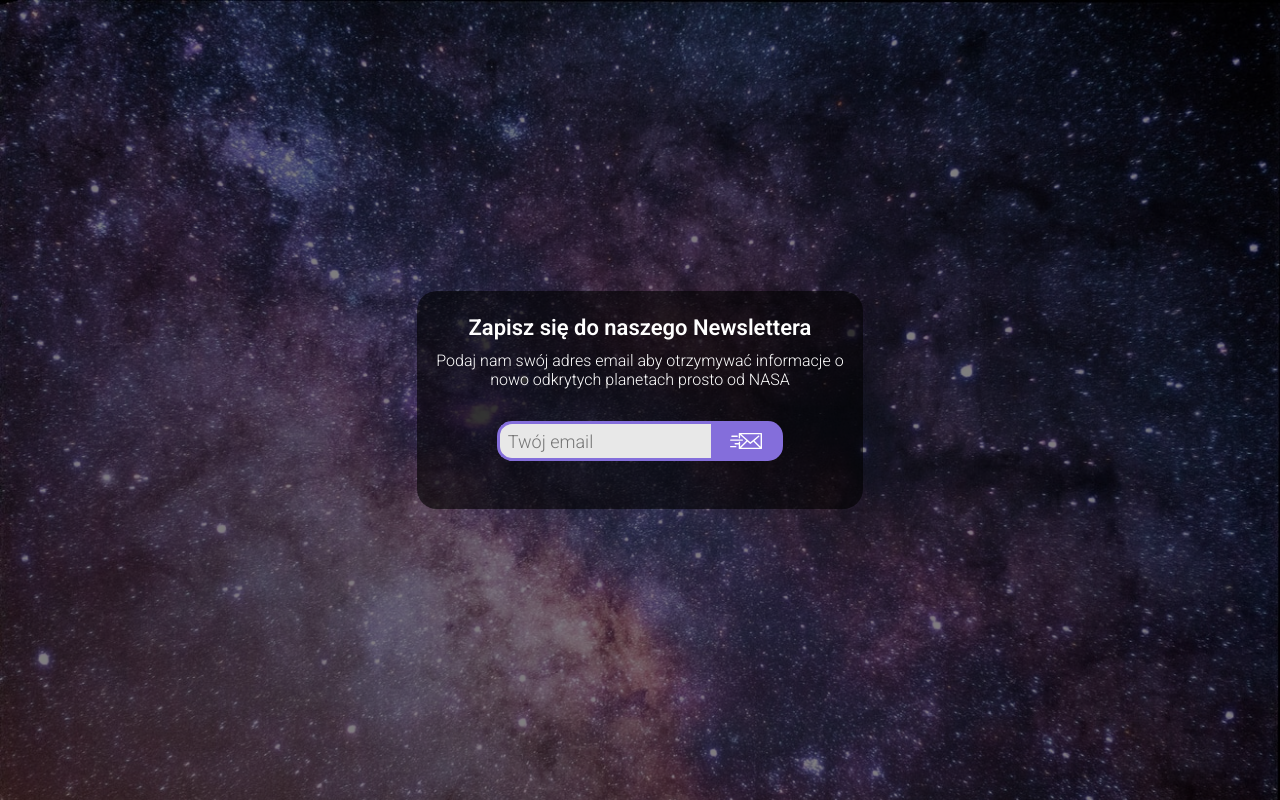
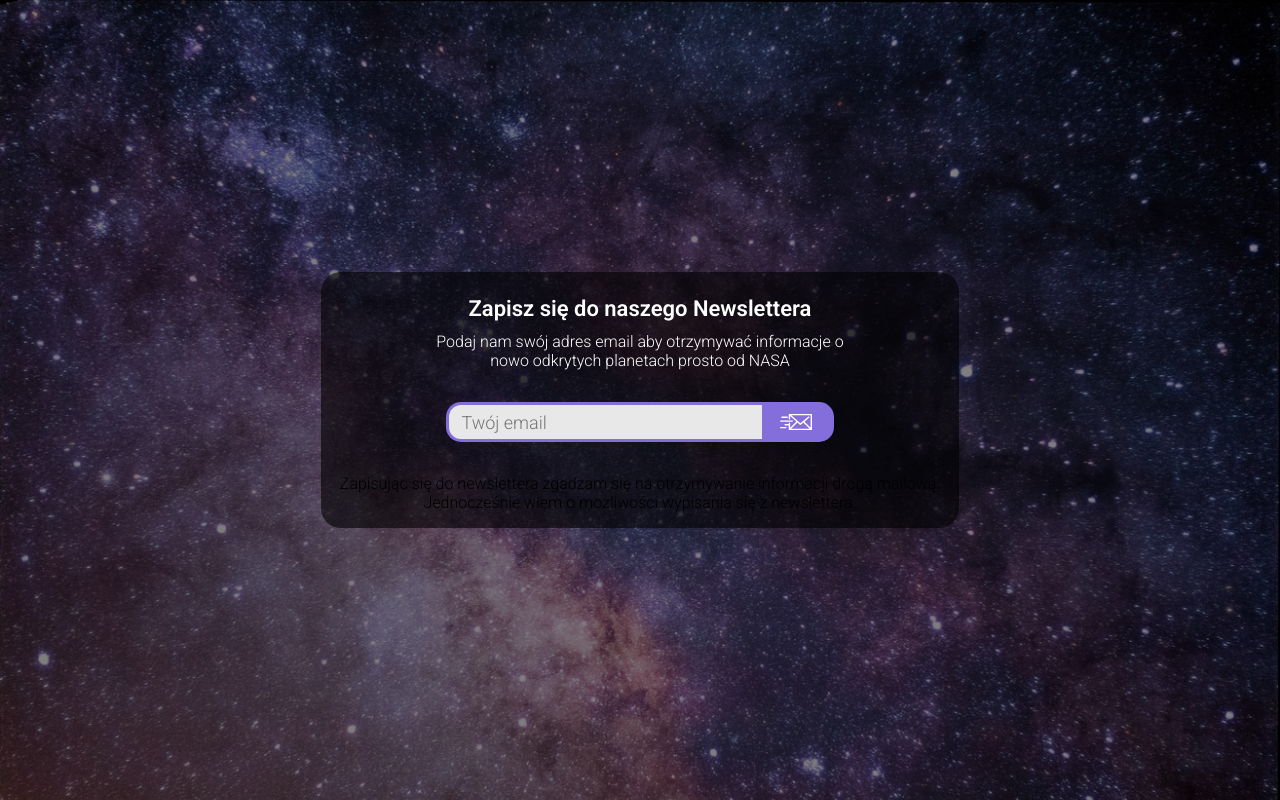
Before and after one commit to xionkh1234/NASAprogram, a Flask app: page / in a window 1280 px wide. Run offline with Flask 2, Linux system fonts and the light colour scheme; parts of the project's set-up code (start-up, migrations or seed data) failed here and were passed over.

Commit message:
Add files via upload

```diff
--- a/templates/index.html
+++ b/templates/index.html
@@ -26,6 +26,8 @@
           </button>
         </form>
       </div>
+      <div class="rodo">Zapisując się do newslettera zgadzam się na otrzymywanie informacji drogą mailową. <br>
+        Jednocześnie wiem o możliwości wypisania się z newslettera. </div>
     </div>
   </div>
 <script src="https://ajax.googleapis.com/ajax/libs/jquery/3.5.1/jquery.min.js"></script>
```
